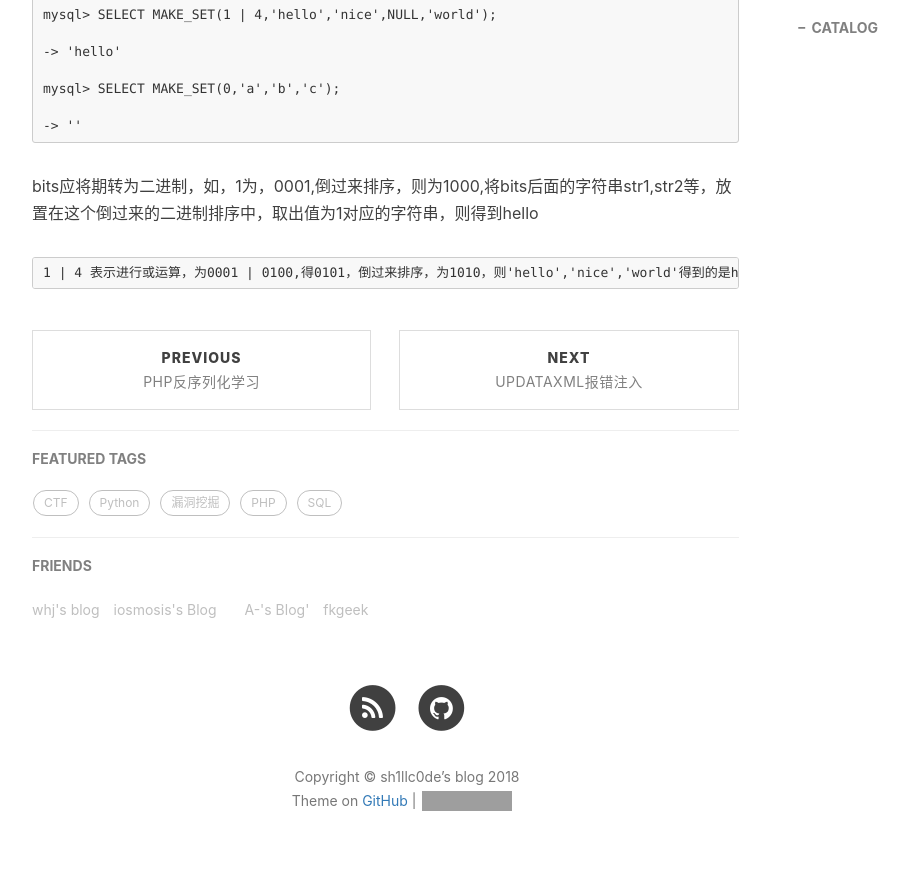
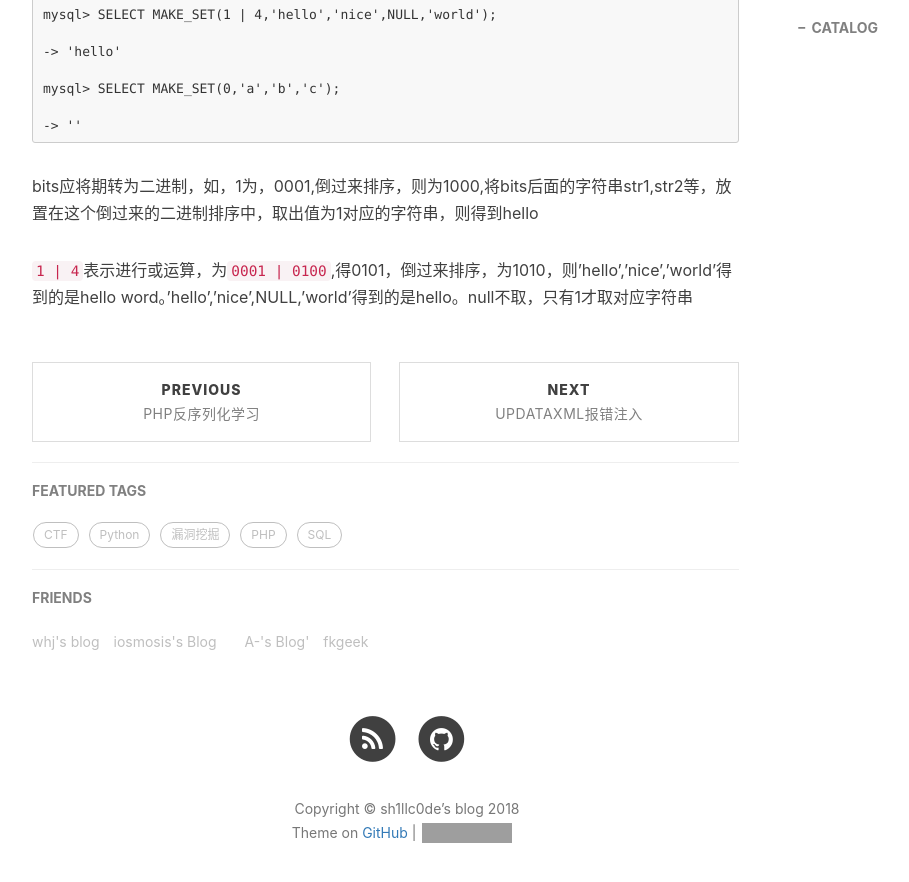
Before and after one commit to zxcvbnmagl/sh1llc0de.github.io, a Jekyll site: the page built from _posts/2018-9-2-make_set学习.md, in a window 1280 px wide and 900 px high, scrolled down 834 px. Shown: the top 882 px of the window, without its empty margins (233-1142 px from the left). Built offline with Jekyll 4.4.1, drawn with Linux system fonts in a browser that asks for light colours; nearby versions of some CDN libraries; comment, search, counter and statistics services are not loaded; grey boxes are pictures that could not be loaded.

Commit message:
Update 2018-9-2-make_set学习.md

````diff
--- a/_posts/2018-9-2-make_set学习.md
+++ b/_posts/2018-9-2-make_set学习.md
@@ -32,6 +32,4 @@ mysql> SELECT MAKE_SET(0,'a','b','c');
 
 bits应将期转为二进制，如，1为，0001,倒过来排序，则为1000,将bits后面的字符串str1,str2等，放置在这个倒过来的二进制排序中，取出值为1对应的字符串，则得到hello
 
-```
-1 | 4 表示进行或运算，为0001 | 0100,得0101，倒过来排序，为1010，则'hello','nice','world'得到的是hello word。'hello','nice',NULL,'world'得到的是hello。null不取，只有1才取对应字符串
-```
+```1 | 4```表示进行或运算，为```0001 | 0100```,得0101，倒过来排序，为1010，则'hello','nice','world'得到的是hello word。'hello','nice',NULL,'world'得到的是hello。null不取，只有1才取对应字符串
````
